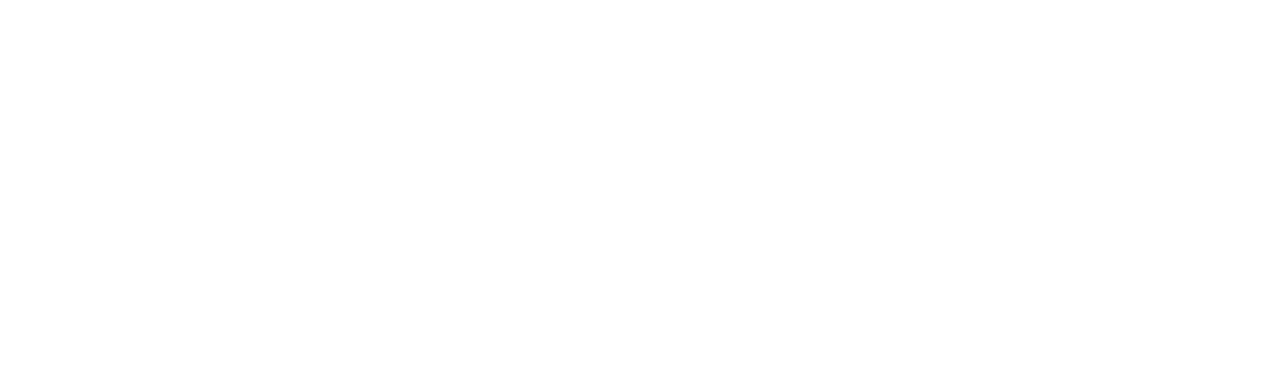
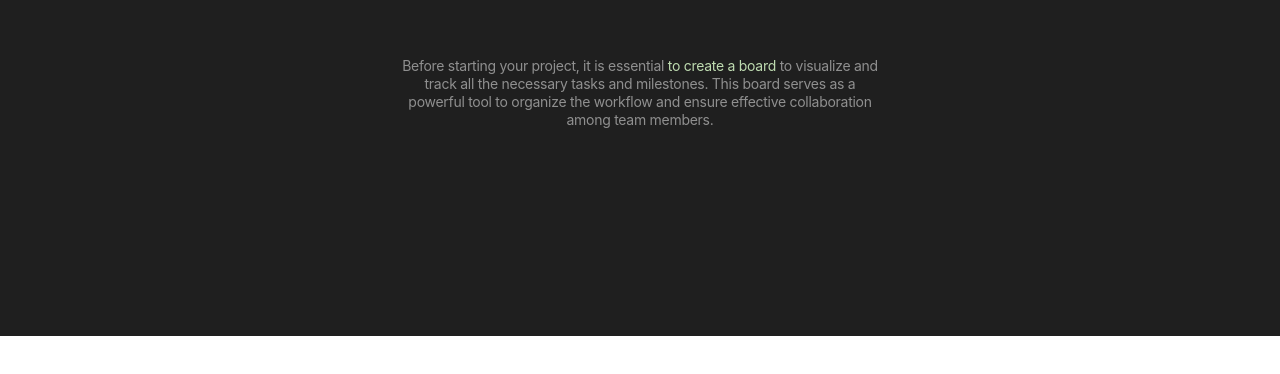
Before and after one commit to havr1985/TaskPro-blended1-frontend, a React (Vite) app: page /TaskPro-blended1-frontend/home in a window 1280 px wide. Before the commit this address had no page. Shown: the part 164-538 px from the top of the page. Built offline with nearby package versions, Linux system fonts and the light colour scheme.

Commit message:
home page

```diff
--- a/src/App.jsx
+++ b/src/App.jsx
@@ -2,9 +2,10 @@ import { Route, Routes } from "react-router-dom";
 import { Layout } from "./Layout/Layout";
 import { lazy } from "react";
 import AuthPage from "./pages/AuthPage";
-import ScreensPage from "./pages/ScreensPage";
+
 
 const WelcomePage = lazy(() => import("./pages/WelcomePage"));
+const HomePage = lazy(() => import('./pages/HomePage'))
 
 function App() {
   return (
@@ -12,6 +13,7 @@ function App() {
       <Route path="/" element={<Layout />}>
         <Route index element={<WelcomePage />} />
         <Route path="auth/:id" element={<AuthPage />} />
+        <Route path="/home" element={<HomePage/> } />
       </Route>
     </Routes>
   );
--- a/src/pages/HomePage.jsx
+++ b/src/pages/HomePage.jsx
@@ -1,5 +1,16 @@
+import { Header } from "../components/Header/Header";
+import { Sidebar } from "../components/Sidebar/Sidebar";
+import ScreensPage from "./ScreensPage";
+
+
 const HomePage = () => {
-  return <div>Home page</div>;
+  return (
+    <div>
+      <Header />
+      <Sidebar />
+      <ScreensPage/>
+    </div>
+  );
 };
 
 export default HomePage;
```
